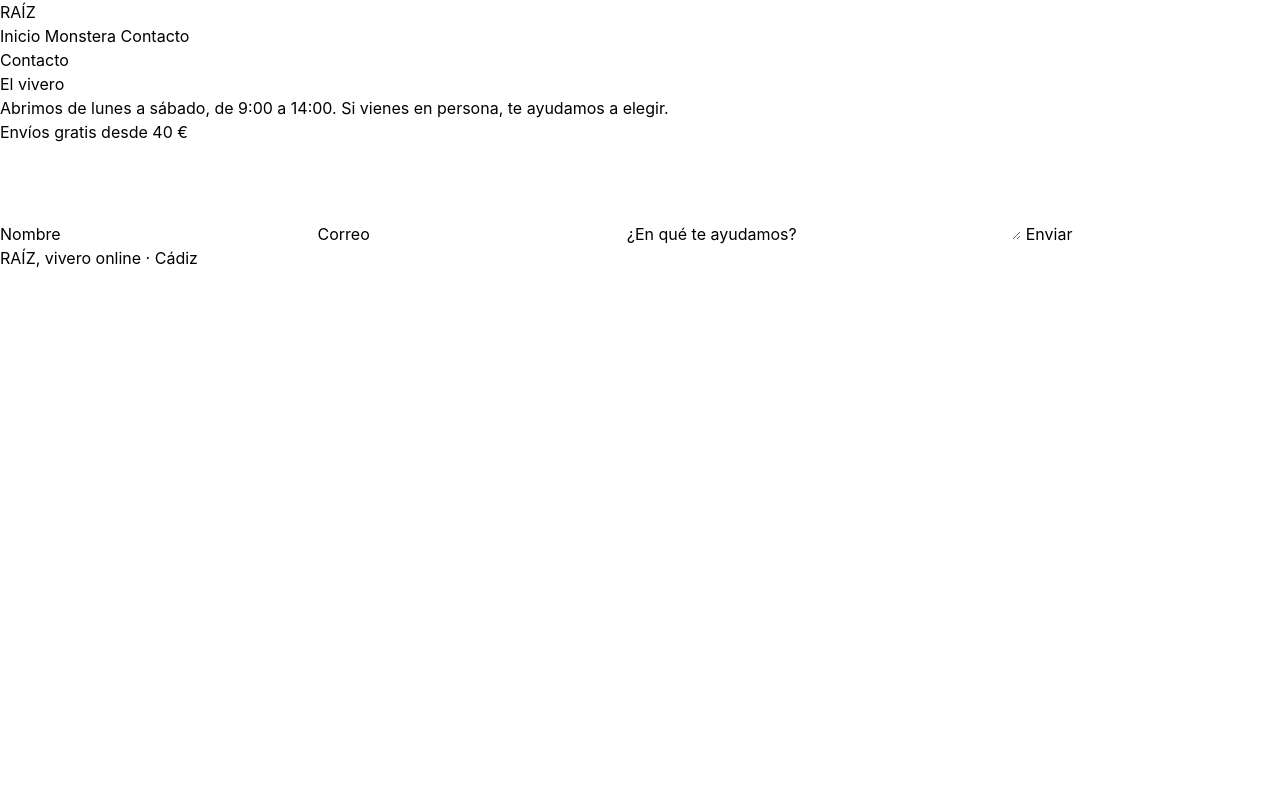
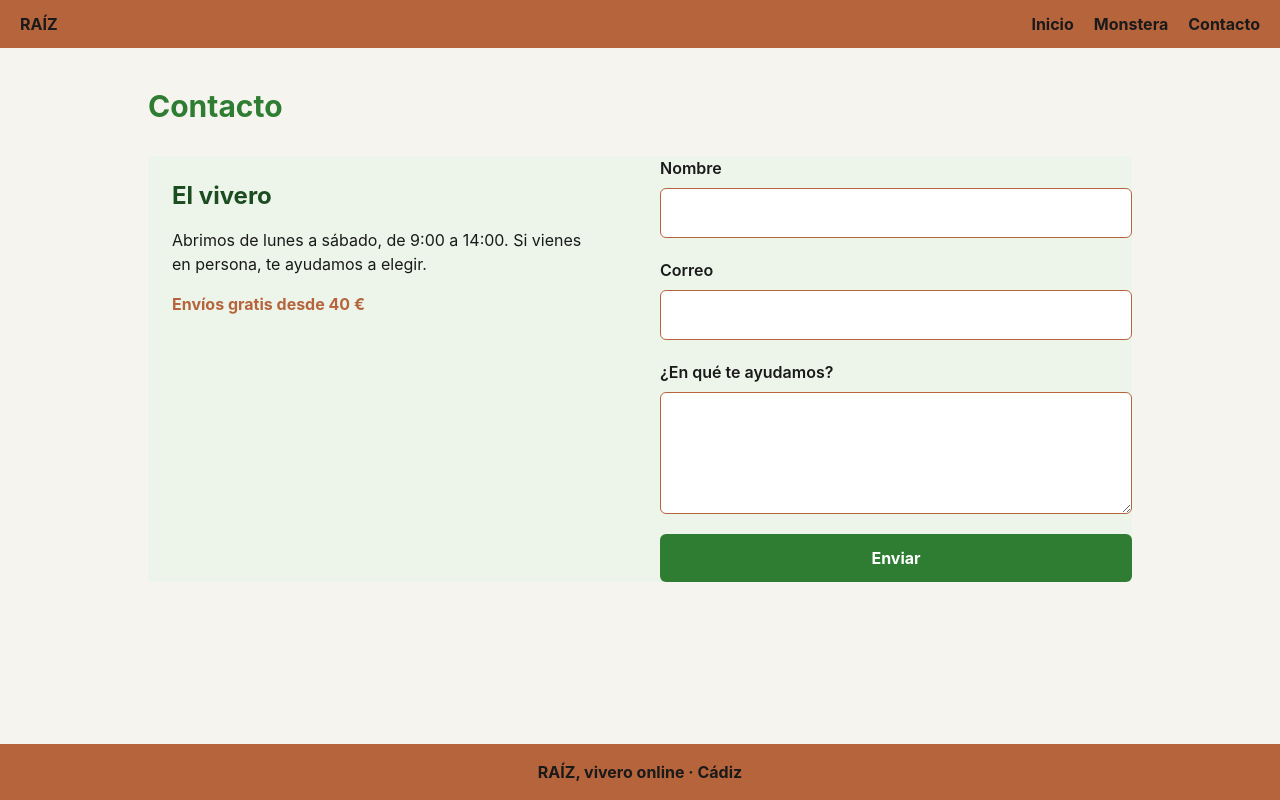
Before and after one commit to iescman2002/DIW, a website built with Vite: page p2-raiz/contacto.html in a window 1280 px wide. Built offline with nearby package versions, Linux system fonts and the light colour scheme.

Commit message:
B3: Bloque 3 compleado, aplicadas las reglas Tailwind a contacto.html

```diff
--- a/p2-raiz/contacto.html
+++ b/p2-raiz/contacto.html
@@ -6,47 +6,47 @@
     <title>Contacto · RAÍZ</title>
     <link rel="stylesheet" href="/src/tailwind.css" />
   </head>
-  <body>
+  <body class="bg-fondo text-texto min-h-screen flex flex-col">
     <!-- ✍️ B3 · Esta página va SOLO con Tailwind (src/tailwind.css), sin SASS. Ponle las clases de utilidad:
          los colores de RAÍZ (del @theme), dos columnas desde md y un botón con hover: y focus-visible:.
          Nada de valores sueltos entre corchetes ni style="". -->
-    <header>
+    <header class="bg-tierra flex justify-between px-5 py-3 font-bold">
       <a href="/">RAÍZ</a>
-      <nav aria-label="Principal">
+      <nav aria-label="Principal" class="flex gap-5">
         <a href="/">Inicio</a>
         <a href="/producto.html">Monstera</a>
         <a href="/contacto.html" aria-current="page">Contacto</a>
       </nav>
     </header>
 
-    <main>
-      <h1>Contacto</h1>
+    <main class="flex-1 max-w-5xl w-full mx-auto px-5 py-10">
+      <h1 class="text-3xl font-bold text-marca mb-8">Contacto</h1>
 
-      <div>
-        <section aria-label="Dónde estamos">
-          <h2>El vivero</h2>
-          <p>Abrimos de lunes a sábado, de 9:00 a 14:00. Si vienes en persona, te ayudamos a elegir.</p>
-          <p>Envíos gratis desde 40 €</p>
+      <div class="grid grid-cols-1 md:grid-cols-2 gap-10 bg-marca-suave">
+        <section aria-label="Dónde estamos" class="bg-marca-suave p-6 rounded-lg">
+          <h2 class="text-2xl font-bold text-marca-oscuro mb-4">El vivero</h2>
+          <p class="mb-4 text-texto">Abrimos de lunes a sábado, de 9:00 a 14:00. Si vienes en persona, te ayudamos a elegir.</p>
+          <p class="font-bold text-tierra">Envíos gratis desde 40 €</p>
         </section>
 
-        <form action="#">
-          <label for="nombre">
+        <form action="#" class="flex flex-col gap-5">
+          <label for="nombre" class="flex flex-col gap-2 font-semibold">
             Nombre
-            <input id="nombre" name="nombre" autocomplete="name" required />
+            <input id="nombre" name="nombre" autocomplete="name" required class="border border-tierra rounded-md p-3 bg-white focus:outline-none focus:ring-2 focus:ring-marca font-normal"/>
           </label>
-          <label for="correo">
+          <label for="correo" class="flex flex-col gap-2 font-semibold">
             Correo
-            <input id="correo" name="correo" type="email" autocomplete="email" required />
+            <input id="correo" name="correo" type="email" autocomplete="email" required class="border border-tierra rounded-md p-3 bg-white focus:outline-none focus:ring-2 focus:ring-marca font-normal"/>
           </label>
-          <label for="mensaje">
+          <label for="mensaje" class="flex flex-col gap-2 font-semibold">
             ¿En qué te ayudamos?
-            <textarea id="mensaje" name="mensaje" rows="4" required></textarea>
+            <textarea id="mensaje" name="mensaje" rows="4" required class="border border-tierra rounded-md p-3 bg-white focus:outline-none focus:ring-2 focus:ring-marca font-normal"></textarea>
           </label>
-          <button type="submit">Enviar</button>
+          <button type="submit" class="bg-marca text-white font-bold px-6 py-3 rounded-md hover:bg-marca-oscuro focus-visible:outline-2 focus-visible:outline-offset-2 focus-visible:outline-marca">Enviar</button>
         </form>
       </div>
     </main>
 
-    <footer>RAÍZ, vivero online · Cádiz</footer>
+    <footer class="bg-tierra text-texto text-center p-4 font-bold">RAÍZ, vivero online · Cádiz</footer>
   </body>
 </html>
--- a/p2-raiz/src/tailwind.css
+++ b/p2-raiz/src/tailwind.css
@@ -4,17 +4,17 @@
 /* ✍️ B3 · Los tokens de RAÍZ en un @theme: los colores marca, marca-oscuro, marca-suave, tierra, texto y fondo,
    con los MISMOS valores que scss/_tokens.scss. Así podrás escribir bg-marca, text-tierra… en contacto.html */
 
-   @theme {
+@theme {
     --color-marca: #2e7d32; /*green-500*/
     --color-marca-oscuro: #1b4d20; /*green-800*/
     --color-marca-suave: #edf5ea; /*green-50*/
 
     --color-tierra: #b5643c; /*terracota-500*/
-    --color-tierra-oscuro: #d9926b; /*terracota-300*/
+    /*--color-tierra-oscuro: #d9926b; /*terracota-300*/
 
     --color-texto: #1a1a1a; /*gray-900*/
-    --color-texto-oscuro: #e8f0e6; /*night-50*/
+    /*--color-texto-oscuro: #e8f0e6; /*night-50*/
 
     --color-fondo: #f6f4ef; /*gray-100*/
-    --color-fondo-oscuro: #101712; /*night-900*/
+    /*--color-fondo-oscuro: #101712; /*night-900*/
 }
```
